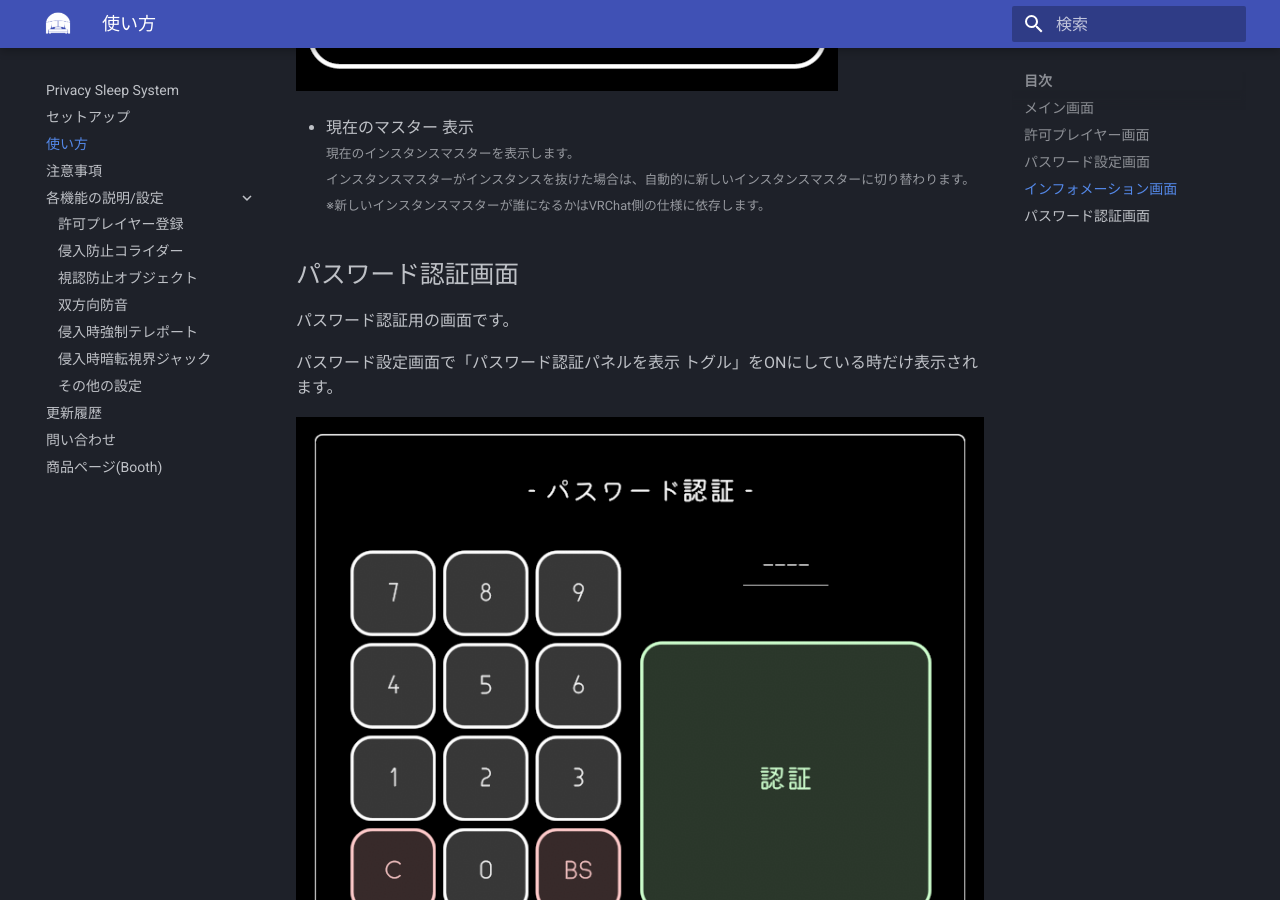
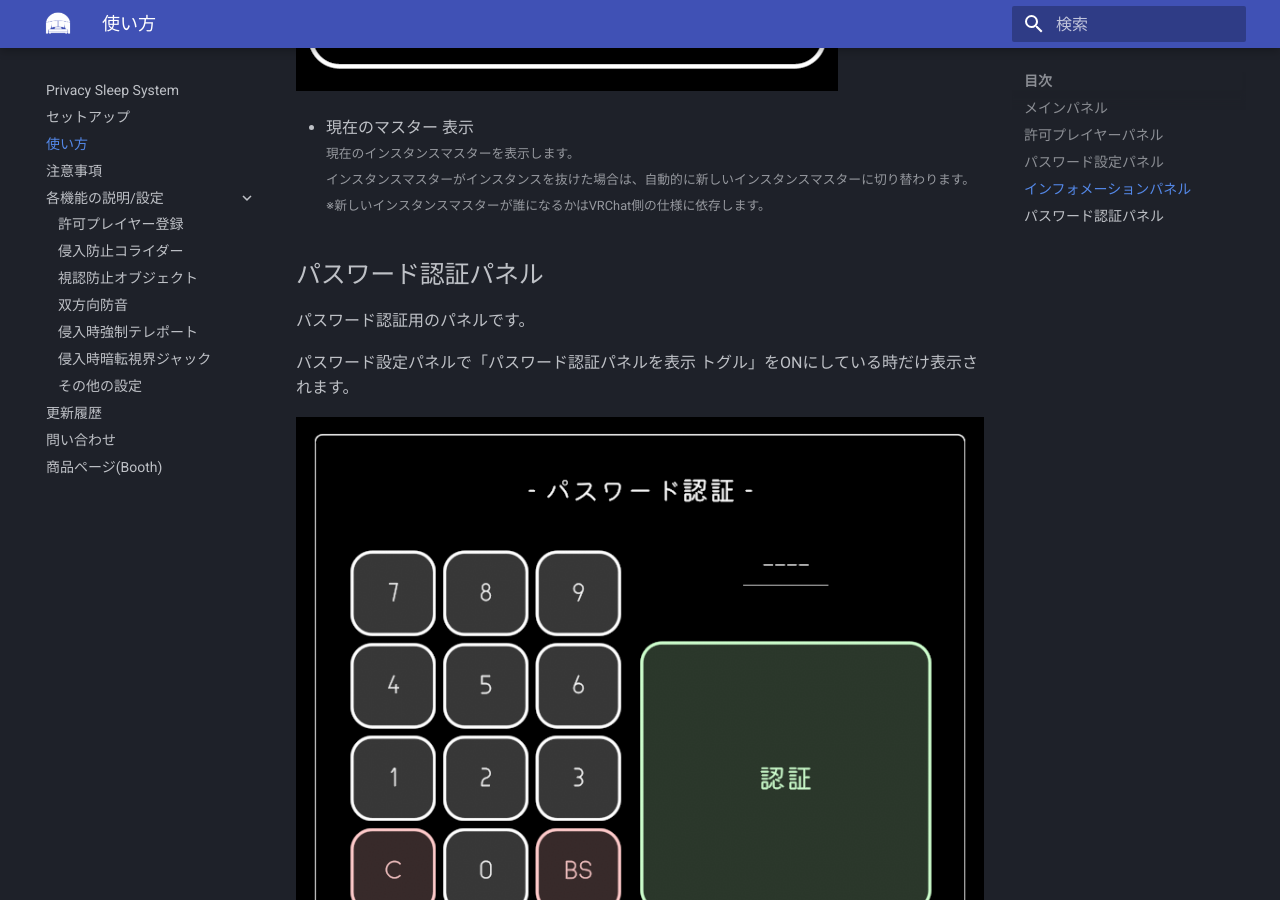
Before and after one commit to kogoro0320/privacy-sleep-system-docs, an MkDocs documentation site: the page built from docs/howtouse.md, in a window 1280 px wide and 900 px high, scrolled down 4875 px. Built offline with MkDocs 1.6.1 and Material for MkDocs 9.7.7, drawn with Linux system fonts in a browser that asks for light colours; some of the changed text lies outside the part shown.

Commit message:
画面表記をパネル表記に統一

```diff
--- a/docs/howtouse.md
+++ b/docs/howtouse.md
@@ -1,8 +1,8 @@
-## メイン画面
+## メインパネル
 
-主に操作することになる画面です。
+主に操作することになるパネルです。
 
-![画面](images/howtouse_01.png)
+![パネル](images/howtouse_01.png)
 
 - Privacy Mode スイッチ<br>
 <small>
@@ -30,20 +30,20 @@ OFFにすると、以下の視認防止機能がOFFになります。<br>
 このトグルを操作できるのはインスタンスマスターのみです。
 </small>
 
-## 許可プレイヤー画面
+## 許可プレイヤーパネル
 
-許可プレイヤーの一覧を表示する画面です。
+許可プレイヤーの一覧を表示するパネルです。
 
 Privacy ModeがONになった時に登録した許可プレイヤーを表示します。<br>
 また、パスワード認証を行ったプレイヤーはPrivacy ModeがOFFの場合でも表示され、一覧上で南京錠アイコンが表示されます。
 
-![画面](images/howtouse_02.png)
+![パネル](images/howtouse_02.png)
 
-## パスワード設定画面
+## パスワード設定パネル
 
-パスワード認証用のパスワードを設定する画面です。
+パスワード認証用のパスワードを設定するパネルです。
 
-![画面](images/howtouse_03.png)
+![パネル](images/howtouse_03.png)
 
 - 現在のパスワード 表示<br>
 <small>
@@ -59,15 +59,15 @@ Privacy ModeがONになった時に登録した許可プレイヤーを表示し
 </small>
 - パスワード認証パネルを表示 トグル<br>
 <small>
-ONにすると、パスワード認証用の画面を表示します。<br>
+ONにすると、パスワード認証用のパネルを表示します。<br>
 このトグルを操作できるのはインスタンスマスターのみです。
 </small>
 
-## インフォメーション画面
+## インフォメーションパネル
 
-ギミックの概要や注意点を記載した画面です。
+ギミックの概要や注意点を記載したパネルです。
 
-![画面](images/howtouse_04.png)
+![パネル](images/howtouse_04.png)
 
 - 現在のマスター 表示<br>
 <small>
@@ -76,13 +76,13 @@ ONにすると、パスワード認証用の画面を表示します。<br>
 ※新しいインスタンスマスターが誰になるかはVRChat側の仕様に依存します。
 </small>
 
-## パスワード認証画面
+## パスワード認証パネル
 
-パスワード認証用の画面です。
+パスワード認証用のパネルです。
 
-パスワード設定画面で「パスワード認証パネルを表示 トグル」をONにしている時だけ表示されます。
+パスワード設定パネルで「パスワード認証パネルを表示 トグル」をONにしている時だけ表示されます。
 
-![画面](images/howtouse_05.png)
+![パネル](images/howtouse_05.png)
 
 - パスワード入力 エリア<br>
 <small>
```
Also changed, not shown: docs/features/access_control.md (+1 -1 lines).
